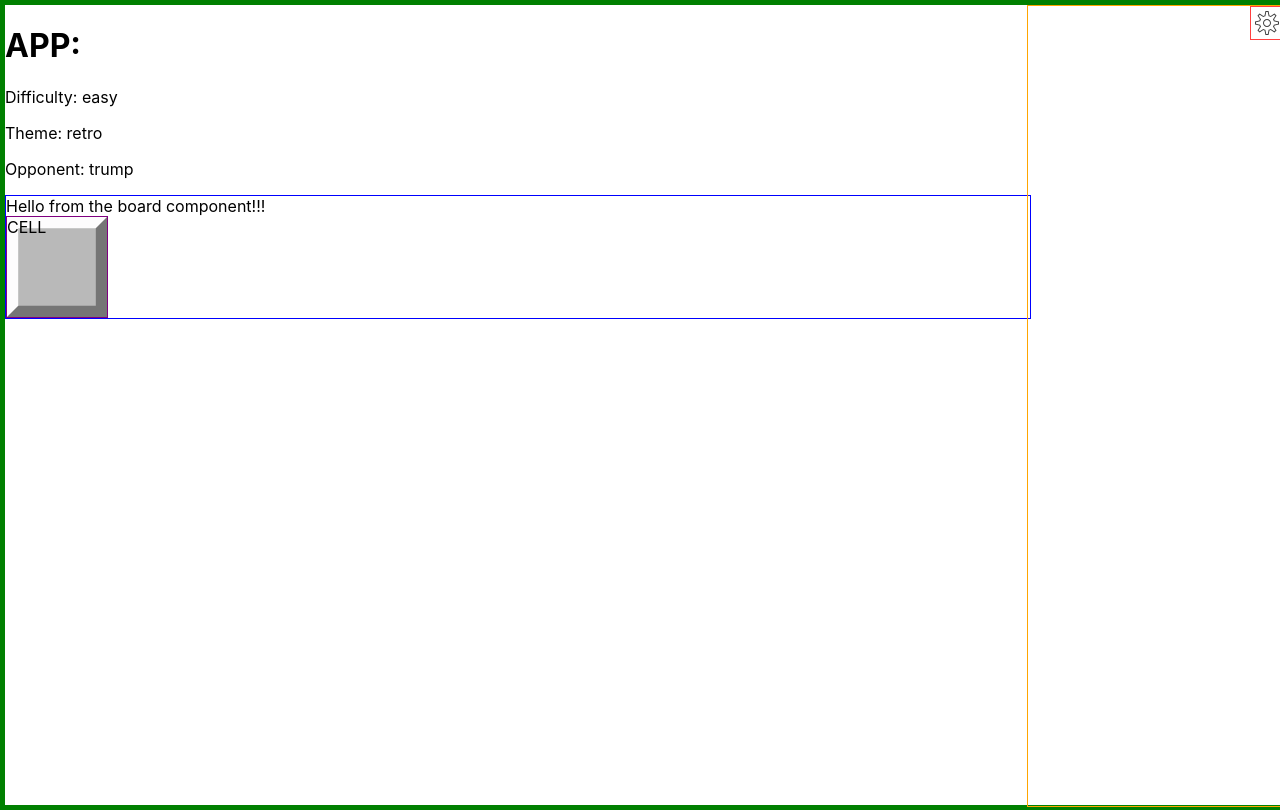
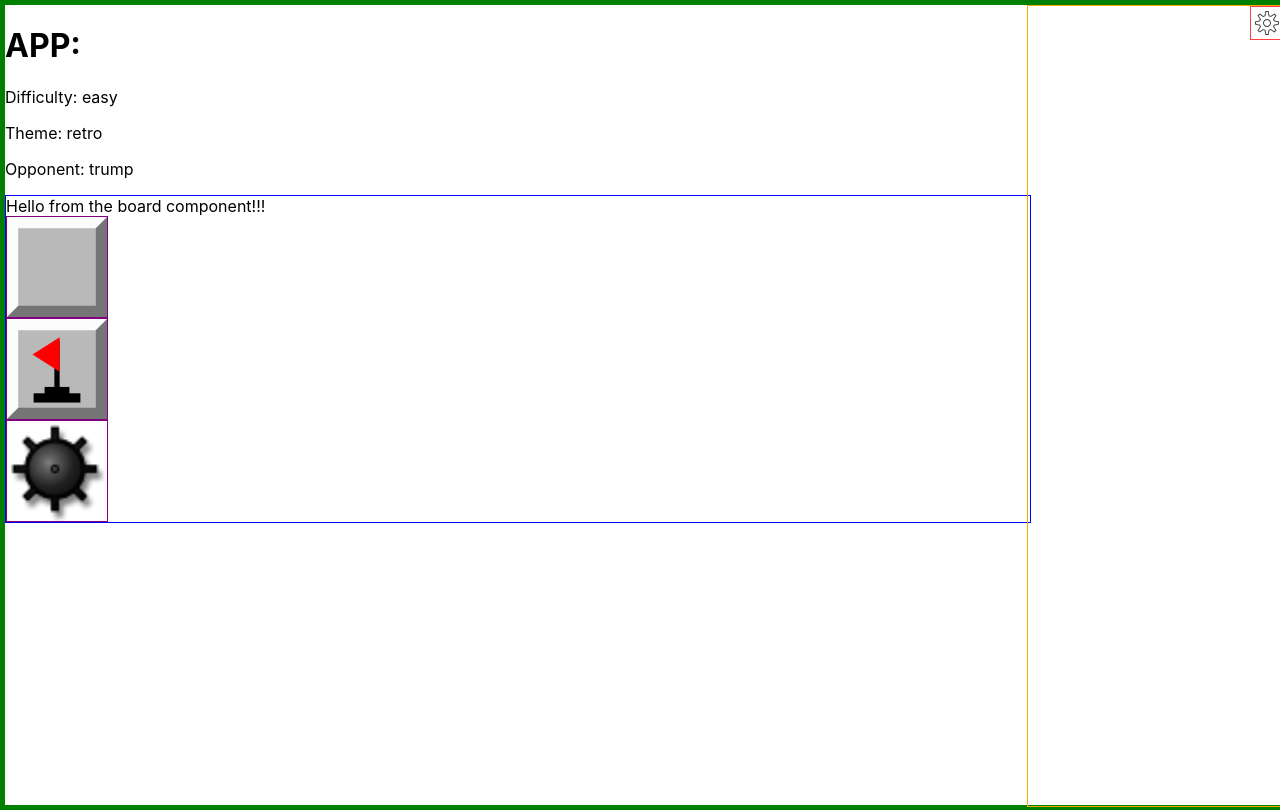
Before and after one commit to metalogica/tweetsweeper, a React (Create React App) app: page / in a window 1280 px wide. Built offline with nearby package versions, Linux system fonts and the light colour scheme.

Commit message:
allowed multiple skins

```diff
--- a/src/components/Board.tsx
+++ b/src/components/Board.tsx
@@ -10,9 +10,25 @@ function Board() {
   const { state: { difficulty } } = useSettings();
   const [ newGame, setNewGame ] = useState<boolean>(true)
 
-  const cellState: CellState = {
+  const cellStateUnopened: CellState = {
     location: [0, 0],
     clicked: false,
+    mine: true,
+    flagged: false,
+    neighbors: 0,
+  }
+
+  const cellStateFlagged: CellState = {
+    location: [0, 0],
+    clicked: false,
+    mine: true,
+    flagged: true,
+    neighbors: 0,
+  }
+
+  const cellStateMine: CellState = {
+    location: [0, 0],
+    clicked: true,
     mine: true,
     flagged: false,
     neighbors: 0,
@@ -21,15 +37,9 @@ function Board() {
   return (
     <div className='board-container'>
       Hello from the board component!!!
-      {
-        difficulty === Difficulty.Easy && (<Cell {...cellState}></Cell>)
-      }
-      {
-        difficulty === Difficulty.Regular && (<Cell {...cellState}></Cell>)
-      }
-      {
-        difficulty === Difficulty.Hard && (<Cell {...cellState}></Cell>)
-      }
+      <Cell {...cellStateUnopened}></Cell>
+      <Cell {...cellStateFlagged}></Cell>
+      <Cell {...cellStateMine}></Cell>
     </div>
   )
 }
--- a/src/components/Cell.tsx
+++ b/src/components/Cell.tsx
@@ -2,21 +2,28 @@ import { CellState } from '../globals'
 import './Cell.scss'
 
 function Cell({ location, clicked, mine, flagged, neighbors }: CellState) {
-  // buildStyle(clicked, mine, flagged, neighbors)
   return(
-    <div className='cell' data-testid='cell' style={{backgroundImage: `url('/images/retro/unopened.svg')`}}>
-      CELL
-    </div>
+    <>
+    {
+      !clicked && !flagged && (
+        <div className='cell' data-testid='cell' style={{backgroundImage: `url('/images/retro/unopened.svg')`}}>
+        </div>
+      )
+    }
+    {
+      clicked && mine && (
+        <div className='cell' data-testid='cell' style={{backgroundImage: `url('/images/retro/mine.png')`}}>
+        </div>
+      )
+    }
+    {
+      flagged && (
+        <div className='cell' data-testid='cell' style={{backgroundImage: `url('/images/retro/flag.svg')`}}>
+        </div>
+      )
+    }
+    </>
   )
-}
-//'background-image': 'url(../images/retro/unopened.svg)'
-
-function buildStyle(clicked: boolean, mine: boolean, flagged: boolean, neighbors: number) {
-  // unopened
-  !clicked && !flagged && console.log('worked')
-  // flagged
-  // mine
-  // opened (neighbors)
 }
 
 export default Cell;
```
Also changed, not shown: 2 other files (tests, documents, lock files or other folders).
